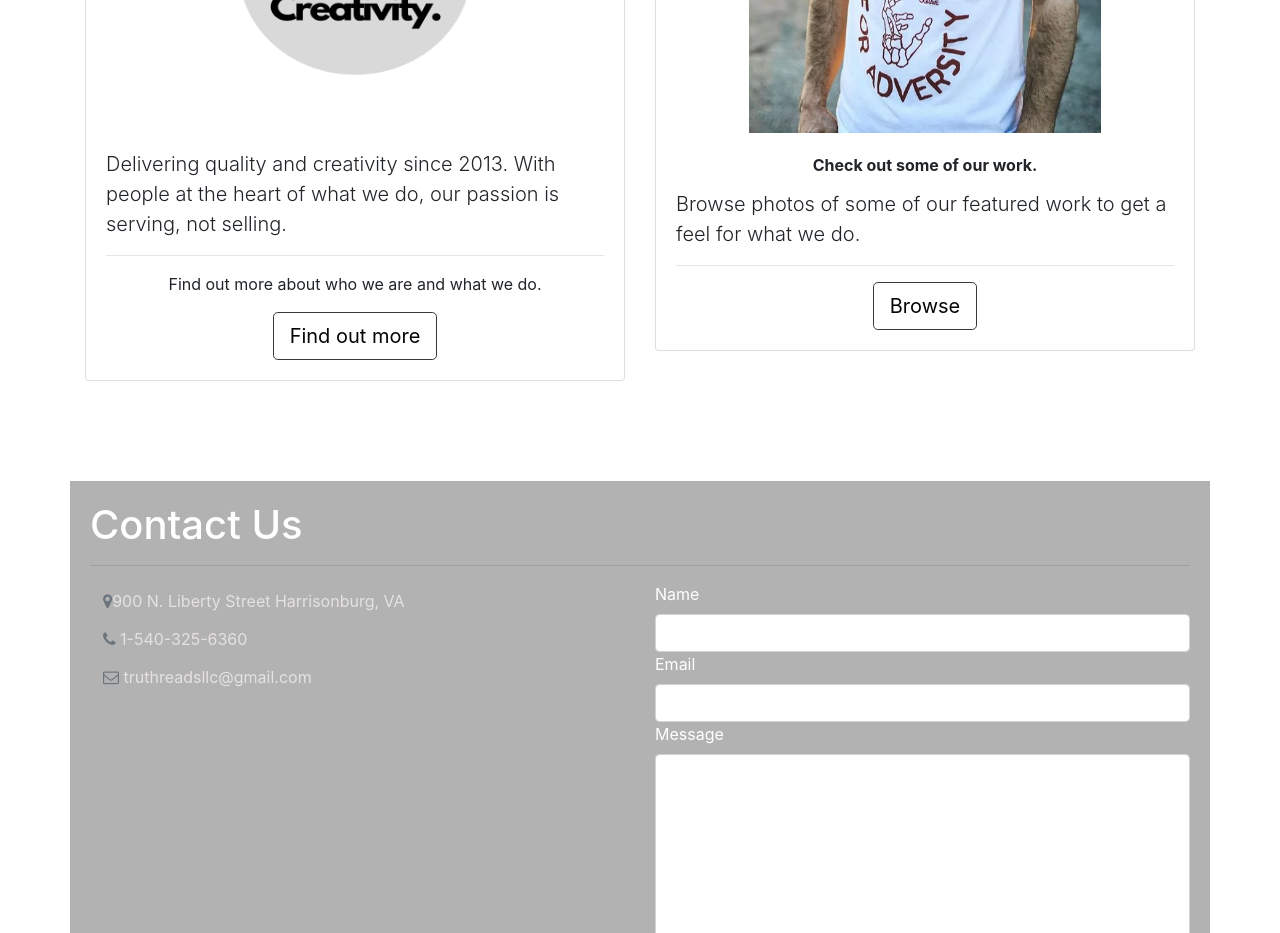
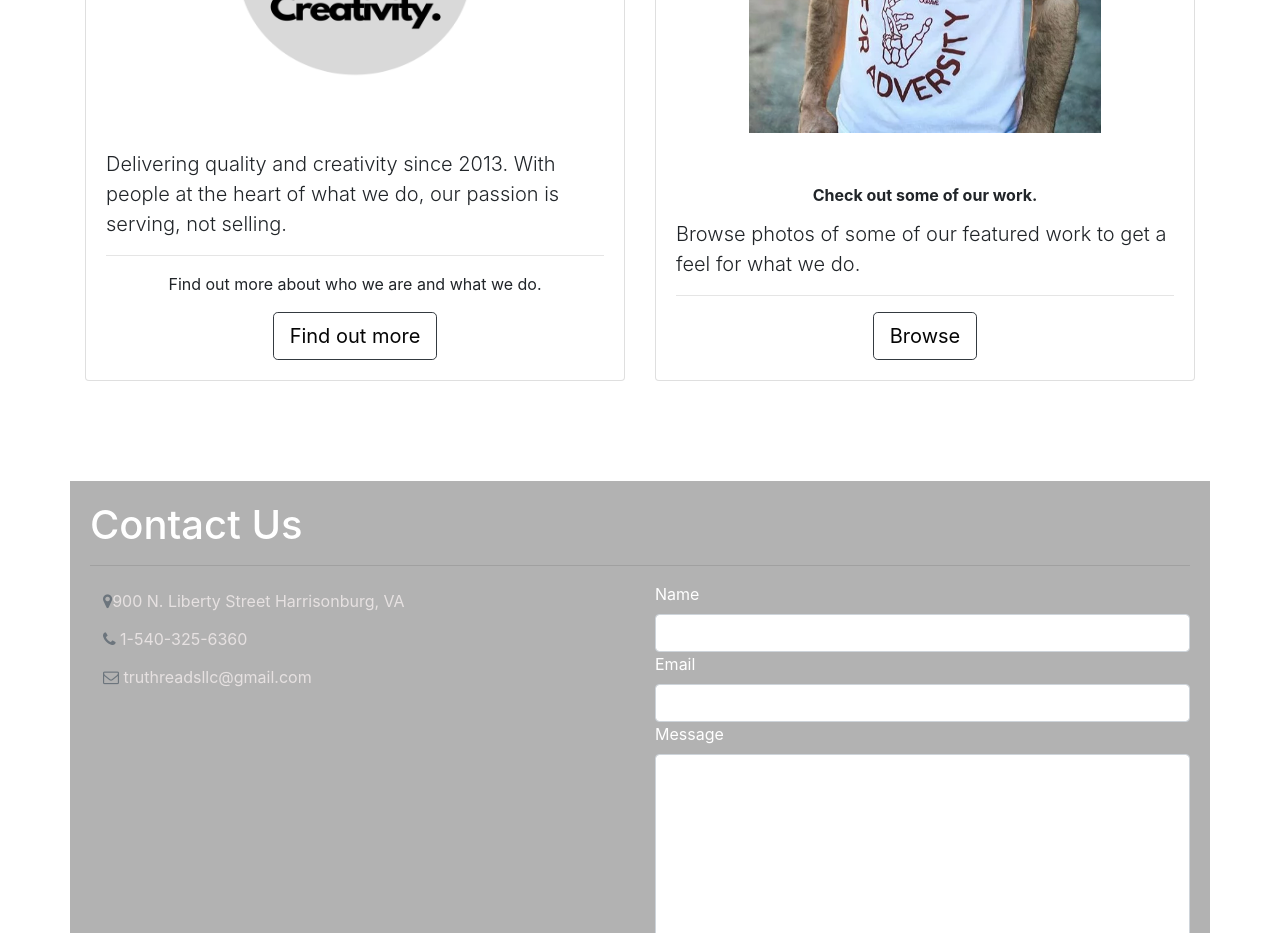
Before and after one commit to ChadAltenberger/truthreads-react, a React (Create React App) app: page / in a window 1280 px wide. Shown: the part 820-1753 px from the top of the page. Built offline with nearby package versions, Linux system fonts and the light colour scheme.

Commit message:
changed margin setting of Featured Card for large screens

```diff
--- a/src/App.css
+++ b/src/App.css
@@ -308,6 +308,6 @@ a {
 	}
 
 	.cardBody2 {
-		margin-top: 0;
+		margin-top: 0.9;
 	}
 }
```
